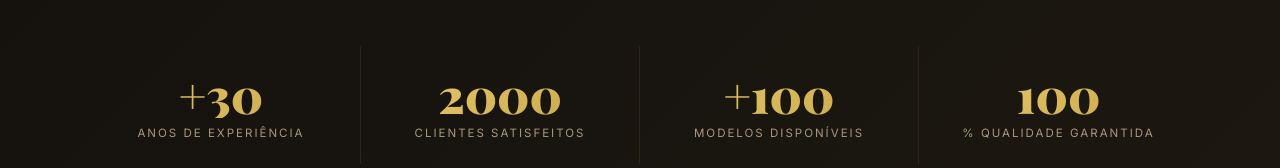
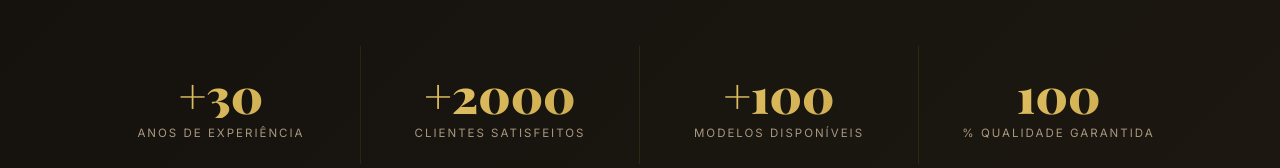
Before and after one commit to Coradi2003/gilestofados1, a plain HTML site: page index.html in a window 1280 px wide. Shown: the part 803-971 px from the top of the page. Drawn offline with nearby package versions, Linux system fonts and the light colour scheme; a web font is replaced by a local one.

Commit message:
feat: add + prefix to 2000 clientes stat

```diff
--- a/index.html
+++ b/index.html
@@ -1527,7 +1527,7 @@
           <div class="stat-label">Anos de experiência</div>
         </div>
         <div class="stat-item reveal reveal-delay-1">
-          <div class="stat-number" data-target="2000">0</div>
+          <div class="stat-number" data-target="2000" data-prefix="+">+0</div>
           <div class="stat-label">Clientes satisfeitos</div>
         </div>
         <div class="stat-item reveal reveal-delay-2">
```
